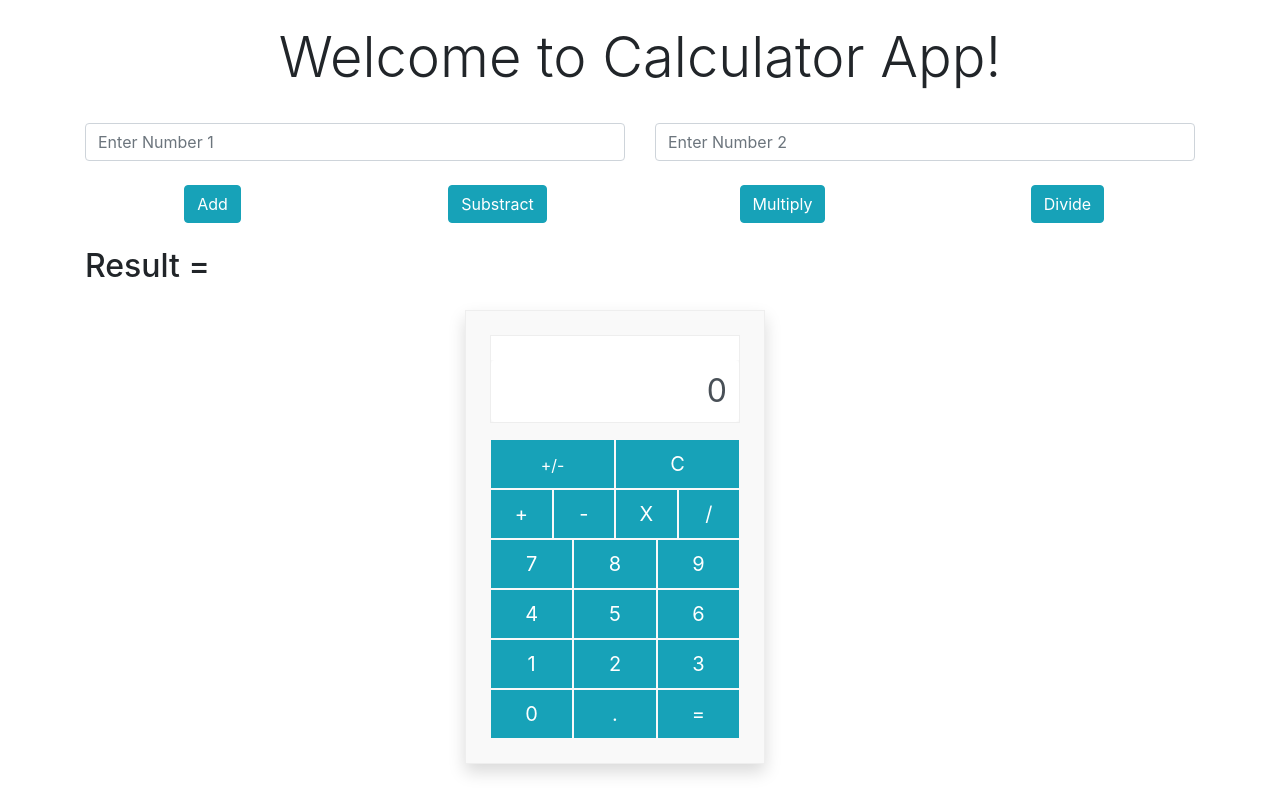
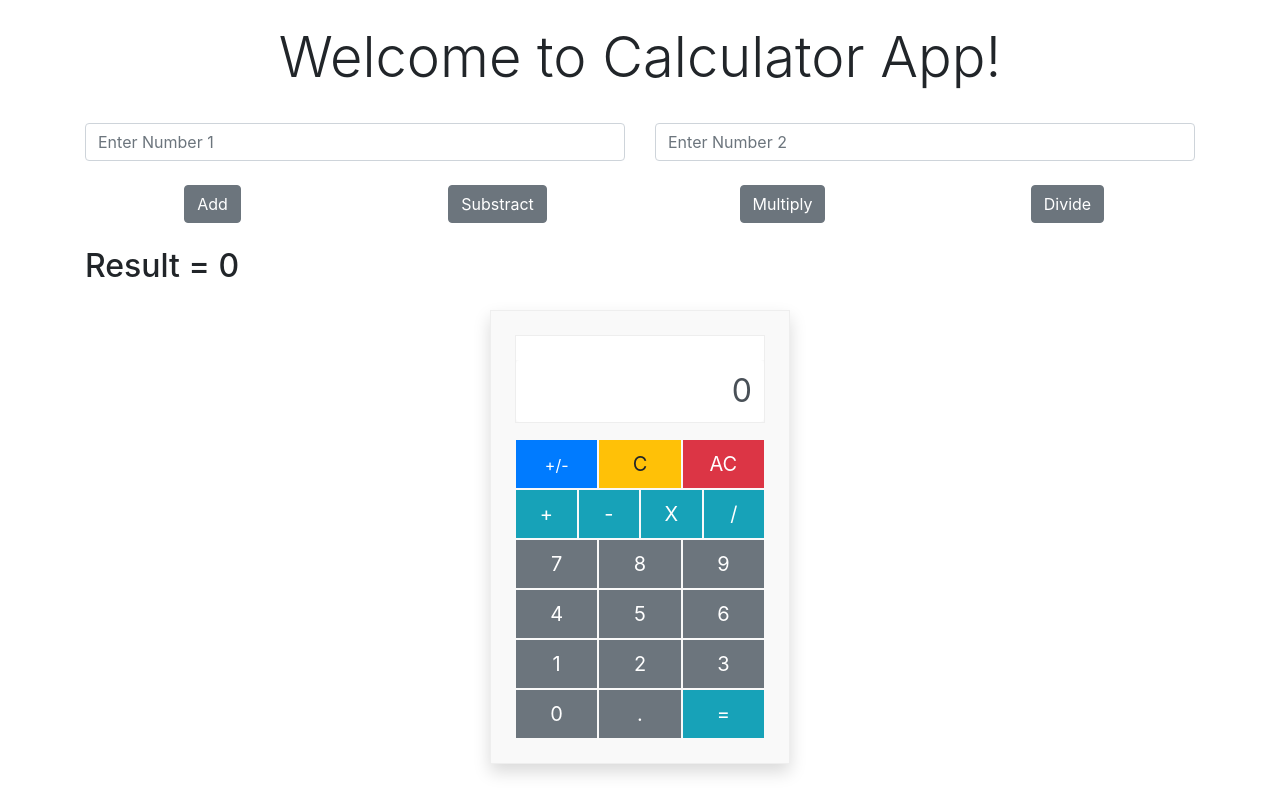
Before and after one commit to tan-ddn/calculator-app, an Angular app: page / in a window 1280 px wide. Built offline with nearby package versions, Linux system fonts and the light colour scheme.

Commit message:
Basic operations: + - * / AC

```diff
--- a/src/app/app.component.css
+++ b/src/app/app.component.css
@@ -1,5 +1,6 @@
 .calc-wrapper {
     max-width: 300px;
+    margin: auto;
     border: 1px solid #eee;
     background: #f9f9f9;
 }
--- a/src/app/app.component.html
+++ b/src/app/app.component.html
@@ -17,16 +17,16 @@
   <br/>
   <div class="row text-center">
     <div class="col-md-3">
-      <button class="btn btn-info" (click)='add()'>Add</button>
+      <button class="btn btn-secondary" (click)='add()'>Add</button>
     </div>
     <div class="col-md-3">
-      <button class="btn btn-info" (click)='substract()'>Substract</button>
+      <button class="btn btn-secondary" (click)='substract()'>Substract</button>
     </div>
     <div class="col-md-3">
-      <button class="btn btn-info" (click)='multiply()'>Multiply</button>
+      <button class="btn btn-secondary" (click)='multiply()'>Multiply</button>
     </div>
     <div class="col-md-3">
-      <button class="btn btn-info" (click)='divide()'>Divide</button>
+      <button class="btn btn-secondary" (click)='divide()'>Divide</button>
     </div>
   </div>
   <br/>
@@ -41,37 +41,38 @@
         <div class="row">
           <div class="col-12"><div id="calc-screen" class="form-group calc-screen ">
             <div class="calc-full"></div>
-            <input type="number" [(ngModel)]='currentNum' class="calc-screen-input form-control text-right border-0"/>
+            <input type="text" [(ngModel)]='currentInput' class="calc-screen-input form-control text-right border-0"/>
           </div></div>
         </div>
         <div class="row">
           <div class="col-12">
             <div class="btn-toolbar" role="toolbar">
               <div class="btn-group calc-operation-group flex-wrap flex-grow-1 text-center" role="group">
-                <button class="btn btn-info btn-lg rounded-0"><small>+/-</small></button>
-                <button class="btn btn-info btn-lg rounded-0">C</button>
+                <button class="btn btn-primary btn-lg rounded-0"><small>+/-</small></button>
+                <button class="btn btn-warning btn-lg">C</button>
+                <button (click)='allClear()' class="btn btn-danger btn-lg rounded-0">AC</button>
               </div>
               <div class="btn-group calc-operation-group flex-wrap flex-grow-1 text-center" role="group">
-                <button class="btn btn-info btn-lg rounded-0">+</button>
-                <button class="btn btn-info btn-lg">-</button>
-                <button class="btn btn-info btn-lg">X</button>
-                <button class="btn btn-info btn-lg rounded-0">/</button>
+                <input type="button" (click)='doOperation($event)' class="btn btn-info btn-lg rounded-0" value="+" />
+                <input type="button" (click)='doOperation($event)' class="btn btn-info btn-lg" value="-" />
+                <input type="button" (click)='doOperation($event)' class="btn btn-info btn-lg" value="X" />
+                <input type="button" (click)='doOperation($event)' class="btn btn-info btn-lg rounded-0" value="/" />
               </div>
               <div class="btn-group calc-numbers-group flex-wrap flex-row-reverse text-center" role="group">
-                <input type="button" (click)='getInput($event)' class="btn btn-info btn-lg rounded-0" value="9" />
-                <input type="button" (click)='getInput($event)' class="btn btn-info btn-lg" value="8" />
-                <input type="button" (click)='getInput($event)' class="btn btn-info btn-lg" value="7" />
-                <input type="button" (click)='getInput($event)' class="btn btn-info btn-lg" value="6" />
-                <input type="button" (click)='getInput($event)' class="btn btn-info btn-lg" value="5" />
-                <input type="button" (click)='getInput($event)' class="btn btn-info btn-lg" value="4" />
-                <input type="button" (click)='getInput($event)' class="btn btn-info btn-lg" value="3" />
-                <input type="button" (click)='getInput($event)' class="btn btn-info btn-lg" value="2" />
-                <input type="button" (click)='getInput($event)' class="btn btn-info btn-lg rounded-0" value="1" />
+                <input type="button" (click)='getInput($event)' class="btn btn-secondary btn-lg rounded-0" value="9" />
+                <input type="button" (click)='getInput($event)' class="btn btn-secondary btn-lg" value="8" />
+                <input type="button" (click)='getInput($event)' class="btn btn-secondary btn-lg" value="7" />
+                <input type="button" (click)='getInput($event)' class="btn btn-secondary btn-lg" value="6" />
+                <input type="button" (click)='getInput($event)' class="btn btn-secondary btn-lg" value="5" />
+                <input type="button" (click)='getInput($event)' class="btn btn-secondary btn-lg" value="4" />
+                <input type="button" (click)='getInput($event)' class="btn btn-secondary btn-lg" value="3" />
+                <input type="button" (click)='getInput($event)' class="btn btn-secondary btn-lg" value="2" />
+                <input type="button" (click)='getInput($event)' class="btn btn-secondary btn-lg rounded-0" value="1" />
               </div>
               <div class="btn-group calc-numbers-group flex-wrap flex-grow-1 text-center" role="group">
-                <button class="btn btn-info btn-lg rounded-0">0</button>
-                <button class="btn btn-info btn-lg">.</button>
-                <button class="btn btn-info btn-lg rounded-0">=</button>
+                <input type="button" (click)='getInput($event)' class="btn btn-secondary btn-lg rounded-0" value="0" />
+                <input type="button" (click)='getInput($event)' class="btn btn-secondary btn-lg" value="." />
+                <button (click)='getResult()' class="btn btn-info btn-lg rounded-0">=</button>
               </div>
             </div>
           </div>
--- a/src/app/app.component.ts
+++ b/src/app/app.component.ts
@@ -9,14 +9,25 @@ export class AppComponent {
   title = 'Calculator App';
   num1: number;
   num2: number;
-  result: number;
 
+  previousNum: number = 0;
   currentNum: number = 0;
+  currentInput: string = '0';
+  operation: string = '+';
+  result: number = 0;
+
+  countDecimals(a: number): number {
+    if (Math.floor(a) === a) return 0;
+    return a.toString().split('.')[1].length || 0;
+  }
+  getLongestDecimals(a:number, b: number): number {
+    return (this.countDecimals(a) > this.countDecimals(b)) ? this.countDecimals(a) : this.countDecimals(b);
+  }
   add() {
-    this.result = this.num1 + this.num2;
+    this.result = Number.parseFloat((this.num1 + this.num2).toFixed(this.getLongestDecimals(this.num1, this.num2)));
   }
   substract() {
-    this.result = this.num1 - this.num2;
+    this.result = Number.parseFloat((this.num1 - this.num2).toFixed(this.getLongestDecimals(this.num1, this.num2)));
   }
   multiply() {
     this.result = this.num1 * this.num2;
@@ -25,7 +36,51 @@ export class AppComponent {
     this.result = this.num1 / this.num2;
   }
 
+  allClear() {
+    this.previousNum = 0;
+    this.currentNum = 0;
+    this.currentInput = '0';
+    this.operation = '+';
+    this.result = 0;
+  }
   getInput(event: any) {
-    this.currentNum = event.target.value;
+    //console.log(isNaN(event.target.value)+' '+Number.isNaN(event.target.value));
+    if (event.target.value === '.' && this.currentInput.indexOf('.') !== -1) {
+      return;
+    }
+    if (this.currentInput === '0' || this.result !== 0) {
+      this.result = 0;
+      this.currentInput = (event.target.value === '.') ? '0' + event.target.value : event.target.value;
+    } else {
+      this.currentInput += event.target.value;
+    }
+    this.currentNum = Number.parseFloat(this.currentInput);
+    console.log(this.currentInput+' '+this.currentNum);
   }
+  doOperation(event: any) {
+    this.getResult();
+    this.previousNum = this.result;
+    this.currentInput = '0';
+    this.operation = event.target.value;
+  }
+  getResult() {
+    this.num1 = this.previousNum;
+    this.num2 = this.currentNum;
+    switch (this.operation) {
+      case '+':
+        this.add();
+        break;
+      case '-':
+        this.substract();
+        break;
+      case 'X':
+        this.multiply();
+        break;
+      case '/':
+        this.divide();
+        break;
+    }
+    this.currentInput = this.result.toString();
+  }
+
 }
```
Also changed, not shown: package.json (+5 -5 lines), 1 other file (tests, documents, lock files or other folders).
